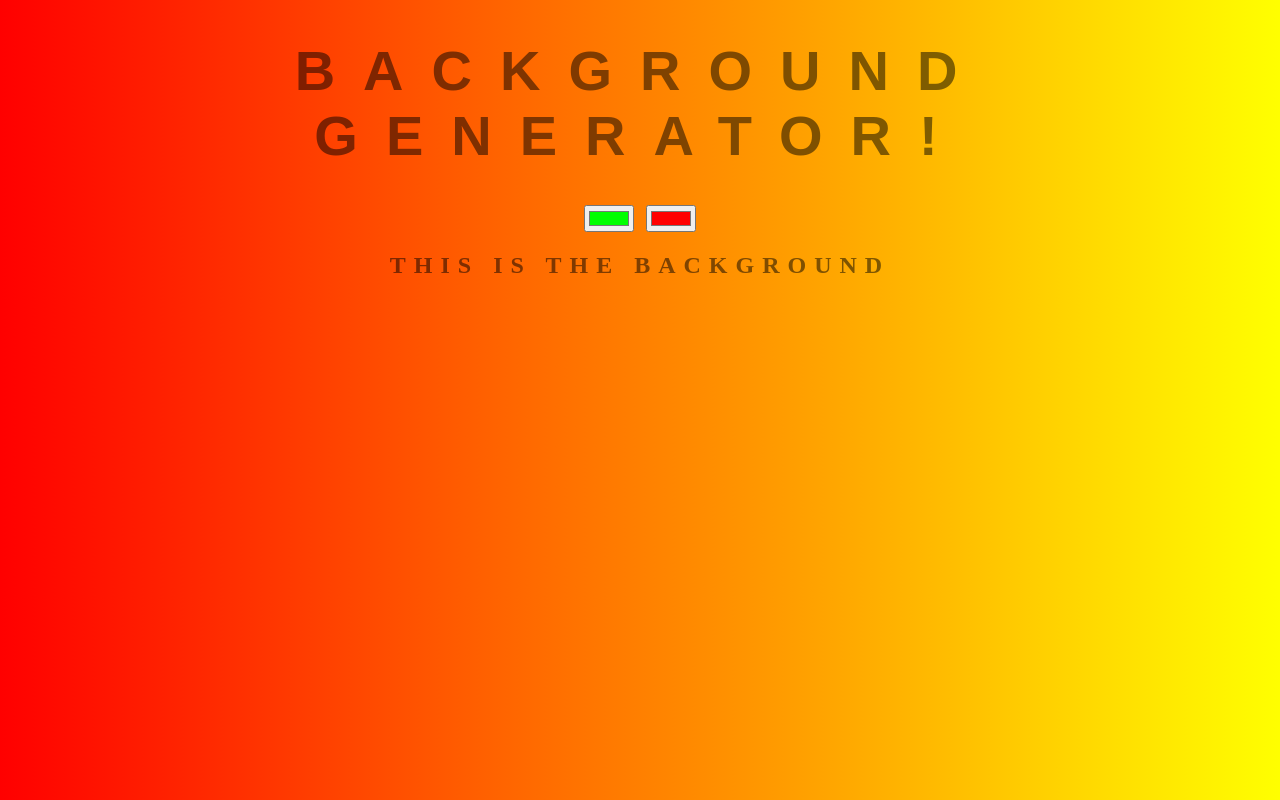
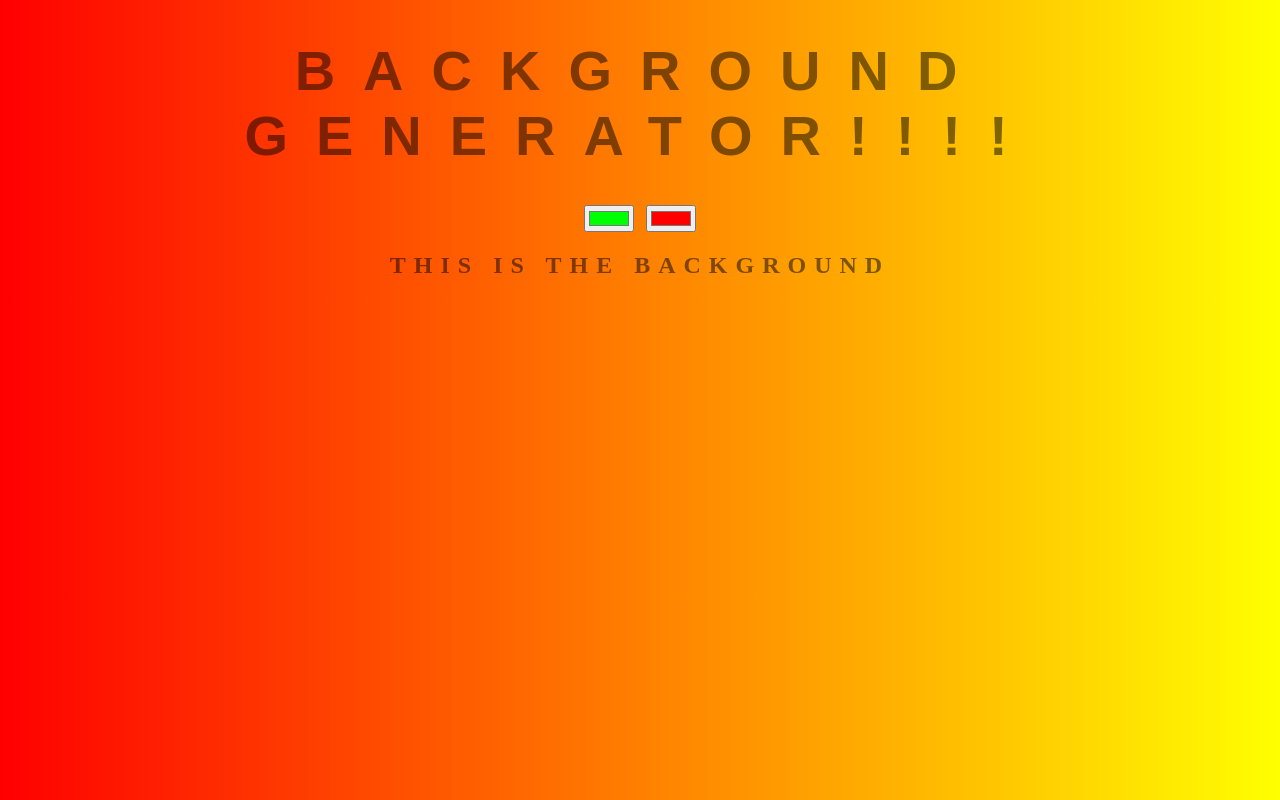
Before and after one commit to elvisciurea/background-generator, a plain HTML site: page index.html in a window 1280 px wide. Drawn offline with Linux system fonts and the light colour scheme.

Commit message:
Update index.html

```diff
--- a/index.html
+++ b/index.html
@@ -6,7 +6,7 @@
     <link rel="stylesheet" href="style.css">
 </head>
 <body id="gradient">
-    <h1>Background generator!</h1>
+    <h1>Background generator!!!!</h1>
     <input class="color1" type="color" name="color1" value="#00ff00">
     <input class="color2" type="color" name="color2" value="#ff0000">
     <h2>This is the background</h2
```
